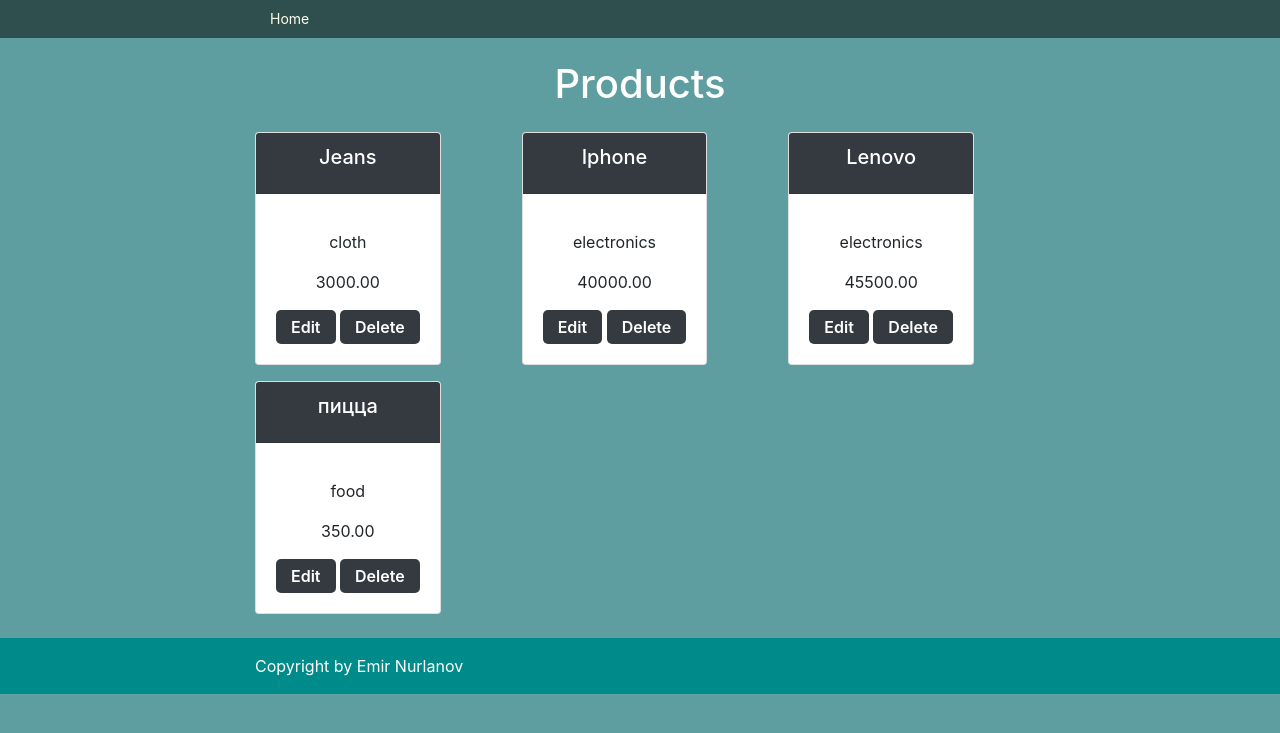
After one commit to emirnur/homework-48, a Django app: page / in a window 1280 px wide. The commit adds this page. Shown: the top 733 px of the page. Run offline with Django 3.2, Linux system fonts and the light colour scheme; data comes from the database, SQL or seed files in the repository; some libraries are stand-ins or nearby versions.

Commit message:
add home page

```diff
--- a/source/main/urls.py
+++ b/source/main/urls.py
@@ -15,7 +15,9 @@ Including another URLconf
 """
 from django.contrib import admin
 from django.urls import path
+from webapp.views import index_view
 
 urlpatterns = [
     path('admin/', admin.site.urls),
+    path('', index_view, name='index'),
 ]
--- a/source/webapp/static/css/style.css
+++ b/source/webapp/static/css/style.css
@@ -0,0 +1,132 @@
+form label {
+    width: 150px;
+    display: inline-block;
+}
+
+body{
+    background-color: cadetblue;
+    margin-top: 60px;
+    overflow-wrap: break-word;
+}
+
+.container {
+    max-width: 800px;
+    width: 90%;
+    margin: 0 auto;
+}
+
+.navbar {
+    display: block;
+    background: darkslategray;
+    position: fixed;
+    top: 0;
+    right: 0;
+    left: 0;
+    font-size: 0;
+    box-sizing: border-box;
+    padding: 7px 30px;
+    z-index: 9999;
+}
+
+.menu {
+    font-size: 14px;
+    line-height: 1;
+    padding: 0;
+    margin: 0;
+    display: inline-block;
+    color: #fffee8;
+}
+
+.menu li {
+    display: inline-block;
+}
+
+.menu a {
+    display: inline-block;
+    text-decoration: none;
+    color: inherit;
+    padding: 5px 15px;
+}
+
+.menu a:hover {
+    color: #ffc122;
+    text-decoration: underline;
+}
+
+.text-center {
+    text-align: center;
+}
+
+
+.form-error {
+    color: red;
+    font-size: 12px;
+    margin: 5px 0 0 0
+}
+
+.field-error {
+    border: solid 1px red;
+    box-shadow: red 0 0 3px;
+}
+
+.form-required {
+    color: red;
+    font-weight: bold;
+}
+
+.form-control {
+    padding: 5px;
+    font-size: 16px;
+    border-radius: 5px;
+    display: block;
+    width: 100%;
+    border: solid 1px lightgray;
+    box-sizing: border-box;
+    background: white;
+}
+
+.btn {
+    padding: 5px 15px;
+    border-radius: 5px;
+    border: none;
+    font-size: 16px;
+    text-align: center;
+    font-weight: 600;
+    cursor: pointer;
+    text-decoration: none;
+    color: white;
+}
+
+.btn-default {
+    background: gray;
+}
+
+.btn-default:hover {
+    box-shadow: rgba(128, 128, 128, 0.8) 0 0 5px;
+}
+
+.btn-primary {
+    background: dodgerblue;
+}
+
+.btn-primary:hover {
+    box-shadow: rgba(30, 144, 255, 0.8) 0 0 5px;
+}
+
+.btn-danger {
+    background: red;
+}
+
+.btn-danger:hover {
+    box-shadow: rgba(255, 0, 0, 0.8) 0 0 5px;
+}
+.card-body{
+    display: flex;
+    flex-direction: column;
+}
+.card-body .host-text{
+    flex-grow: 1;
+}
+.footer{
+    background-color: darkcyan;
+}
--- a/source/webapp/templates/base.html
+++ b/source/webapp/templates/base.html
@@ -12,10 +12,21 @@
     {% block styles %}{% endblock %}
 </head>
 <body>
-{% block menu %}{% endblock %}
+<nav class="navbar">
+    <div class="container">
+        <ul class="menu">
+            <li><a href="{% url 'index' %}">Home</a></li>
+            {% block menu %}{% endblock %}
+        </ul>
+    </div>
+</nav>
 <div class="container">
     {% block content %}{% endblock %}
 </div>
+
+<footer class="footer pt-3 pb-3 mt-4">
+    <p class="container text-white">Copyright by Emir Nurlanov</p>
+</footer>
 <script src="https://code.jquery.com/jquery-3.3.1.slim.min.js" integrity="sha384-q8i/X+965DzO0rT7abK41JStQIAqVgRVzpbzo5smXKp4YfRvH+8abtTE1Pi6jizo" crossorigin="anonymous"></script>
 <script src="https://cdnjs.cloudflare.com/ajax/libs/popper.js/1.14.7/umd/popper.min.js" integrity="sha384-UO2eT0CpHqdSJQ6hJty5KVphtPhzWj9WO1clHTMGa3JDZwrnQq4sF86dIHNDz0W1" crossorigin="anonymous"></script>
 <script src="https://stackpath.bootstrapcdn.com/bootstrap/4.3.1/js/bootstrap.min.js" integrity="sha384-JjSmVgyd0p3pXB1rRibZUAYoIIy6OrQ6VrjIEaFf/nJGzIxFDsf4x0xIM+B07jRM" crossorigin="anonymous"></script>
--- /dev/null
+++ b/source/webapp/templates/index.html
@@ -0,0 +1,28 @@
+{% extends 'base.html' %}
+{% block menu %}
+
+{% endblock %}
+
+{% block content %}
+    <h1 class="text-center text-white">Products</h1>
+<div class="row">
+    {% for product in products %}
+        <div class="col-sm-4 pt-3 d-flex align-items-stretch">
+            <div class="card">
+                <div class="card-header text-center bg-dark mb-3 text-white">
+                    <h5 class="card-title">{{ product.name }}</h5>
+                </div>
+                <div class="card-body text-center">
+                    <p>{{ product.category }}</p>
+                    <p>{{ product.price }}</p>
+                    <div>
+                        <a href="" class="btn btn-dark">Edit</a>
+                        <a href="" class="btn btn-dark">Delete</a>
+                    </div>
+                </div>
+            </div>
+        </div>
+    {% endfor %}
+</div>
+
+{% endblock %}
--- a/source/webapp/views.py
+++ b/source/webapp/views.py
@@ -1,3 +1,10 @@
-from django.shortcuts import render
+from django.shortcuts import render, get_object_or_404
+from webapp.models import Product
 
-# Create your views here.
+
+def index_view(request):
+
+    products = Product.objects.filter(amount__gt=0).order_by('category', 'name')
+    return render(request, 'index.html', context={
+        'products': products
+    })
```
